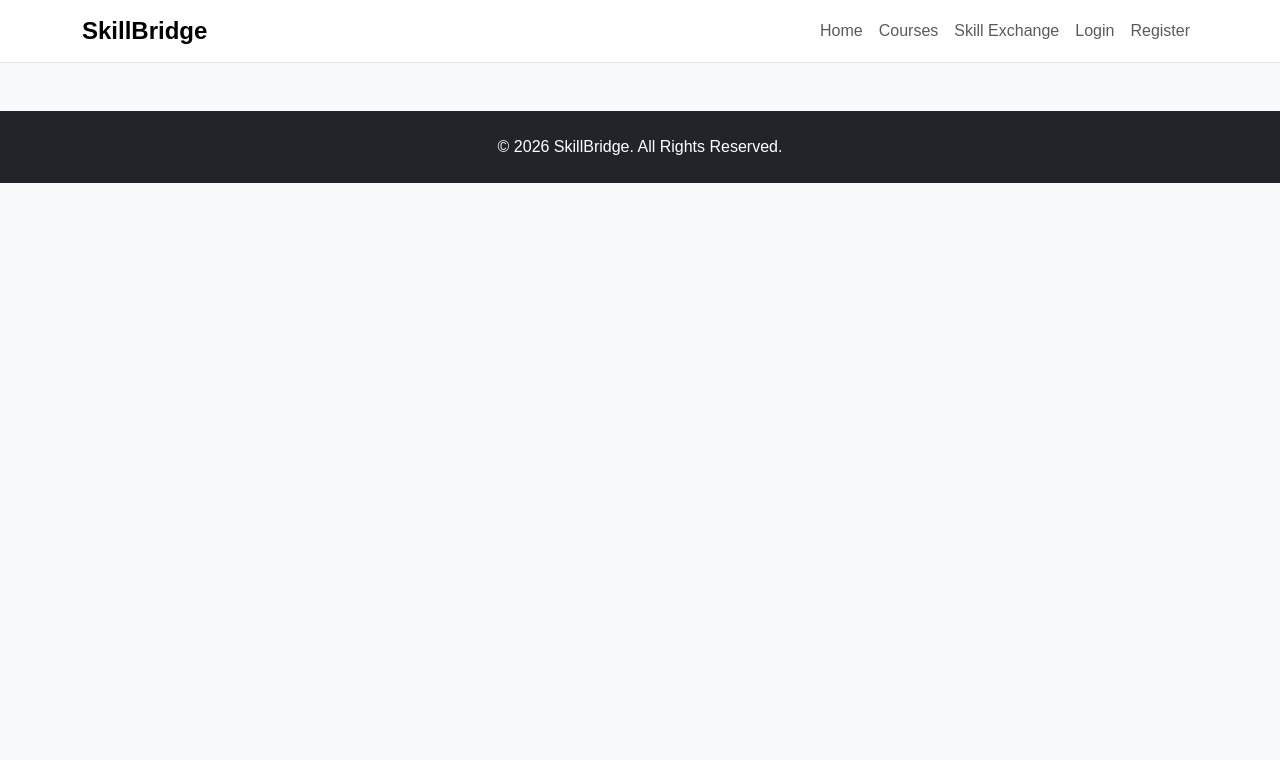
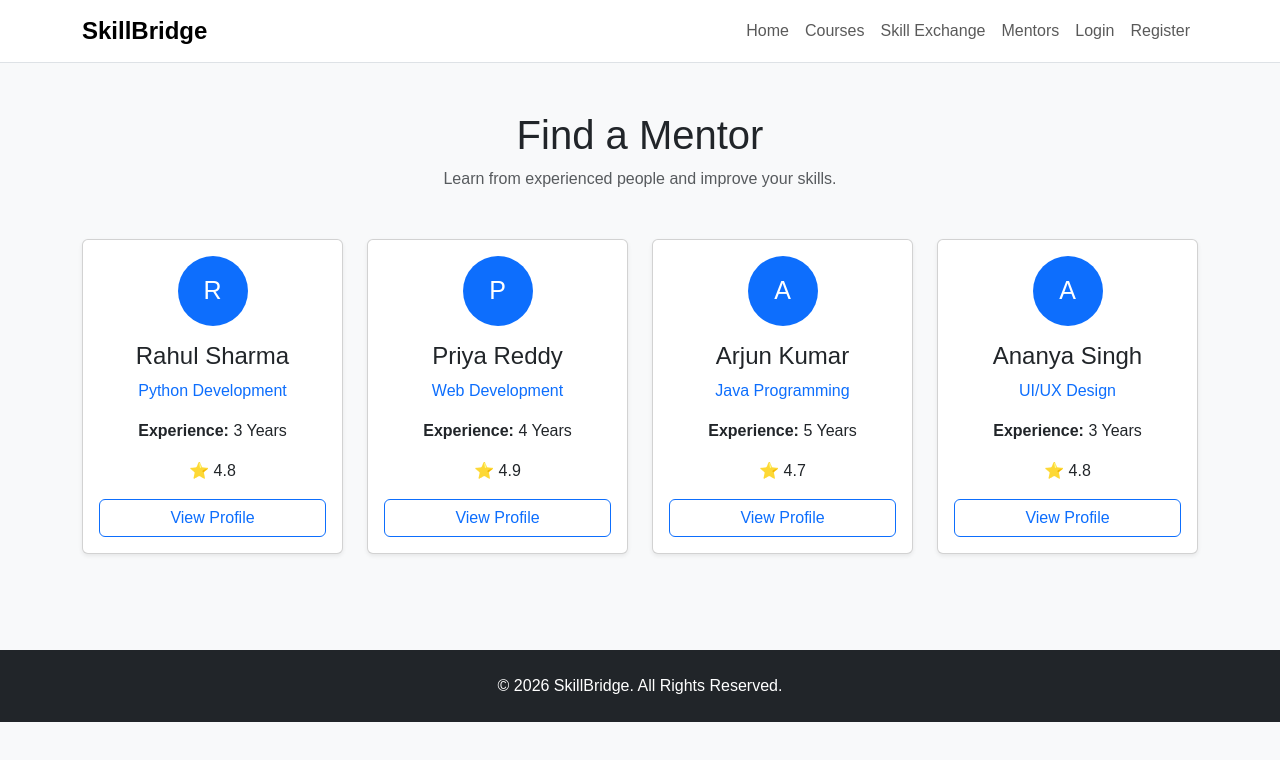
Before and after one commit to gopal-292/SkillBridge, a React (Vite) app in the folder skillbridge-frontend/: page /mentors in a window 1280 px wide. Shown: the top 760 px of the page. Built offline with nearby package versions, Linux system fonts and the light colour scheme.

Commit message:
Add mentor profiles page

```diff
--- a/skillbridge-frontend/src/App.jsx
+++ b/skillbridge-frontend/src/App.jsx
@@ -7,6 +7,8 @@ import Login from "./pages/Login";
 import Register from "./pages/Register";
 import Courses from "./pages/Courses";
 import SkillExchange from "./pages/SkillExchange";
+import CourseDetails from "./pages/CourseDetails";
+import Mentors from "./pages/Mentors";
 
 function App() {
     return (
@@ -21,6 +23,8 @@ function App() {
                 <Route path="/register" element={<Register />} />
                 <Route path="/courses" element={<Courses />} />
                 <Route path="/skill-exchange"element={<SkillExchange />}/>
+                <Route path="/courses/:id"element={<CourseDetails />}/>
+                <Route path="/mentors"element={<Mentors />}/>
 
             </Routes>
 
--- a/skillbridge-frontend/src/components/Navbar.jsx
+++ b/skillbridge-frontend/src/components/Navbar.jsx
@@ -32,6 +32,12 @@ function Navbar() {
 >
     Skill Exchange
 </Link>
+<Link
+    className="nav-link"
+    to="/mentors"
+>
+    Mentors
+</Link>
 
                     <Link
                         className="nav-link"
--- /dev/null
+++ b/skillbridge-frontend/src/pages/Mentors.jsx
@@ -0,0 +1,106 @@
+function Mentors() {
+
+    const mentors = [
+        {
+            id: 1,
+            name: "Rahul Sharma",
+            skill: "Python Development",
+            experience: "3 Years",
+            rating: "4.8"
+        },
+        {
+            id: 2,
+            name: "Priya Reddy",
+            skill: "Web Development",
+            experience: "4 Years",
+            rating: "4.9"
+        },
+        {
+            id: 3,
+            name: "Arjun Kumar",
+            skill: "Java Programming",
+            experience: "5 Years",
+            rating: "4.7"
+        },
+        {
+            id: 4,
+            name: "Ananya Singh",
+            skill: "UI/UX Design",
+            experience: "3 Years",
+            rating: "4.8"
+        }
+    ];
+
+    return (
+        <div className="container py-5">
+
+            <div className="text-center mb-5">
+
+                <h1>Find a Mentor</h1>
+
+                <p className="text-muted">
+                    Learn from experienced people and improve your skills.
+                </p>
+
+            </div>
+
+            <div className="row g-4">
+
+                {mentors.map((mentor) => (
+
+                    <div
+                        className="col-md-6 col-lg-3"
+                        key={mentor.id}
+                    >
+
+                        <div className="card h-100 shadow-sm">
+
+                            <div className="card-body text-center">
+
+                                <div className="mb-3">
+                                    <div
+                                        className="rounded-circle bg-primary text-white d-flex align-items-center justify-content-center mx-auto"
+                                        style={{
+                                            width: "70px",
+                                            height: "70px",
+                                            fontSize: "25px"
+                                        }}
+                                    >
+                                        {mentor.name.charAt(0)}
+                                    </div>
+                                </div>
+
+                                <h4>{mentor.name}</h4>
+
+                                <p className="text-primary">
+                                    {mentor.skill}
+                                </p>
+
+                                <p>
+                                    <strong>Experience:</strong>{" "}
+                                    {mentor.experience}
+                                </p>
+
+                                <p>
+                                    ⭐ {mentor.rating}
+                                </p>
+
+                                <button className="btn btn-outline-primary w-100">
+                                    View Profile
+                                </button>
+
+                            </div>
+
+                        </div>
+
+                    </div>
+
+                ))}
+
+            </div>
+
+        </div>
+    );
+}
+
+export default Mentors;
```
